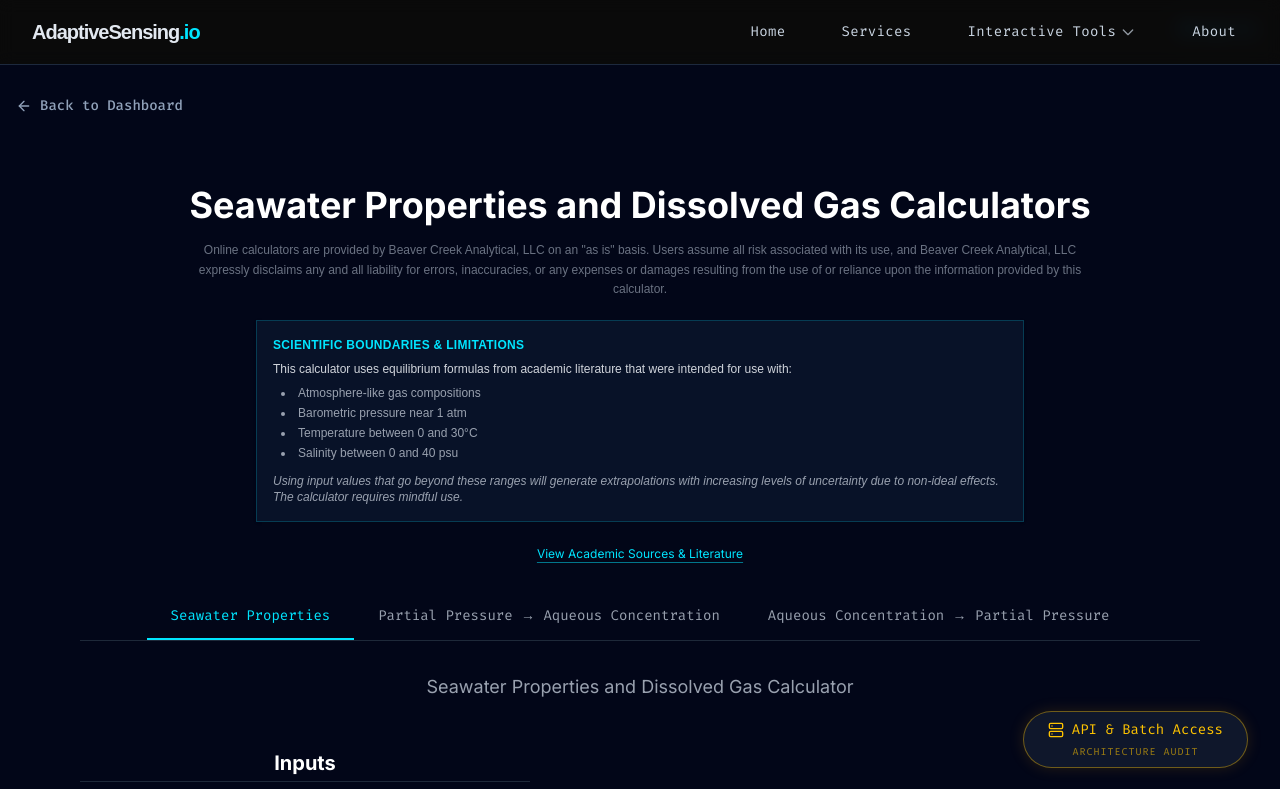
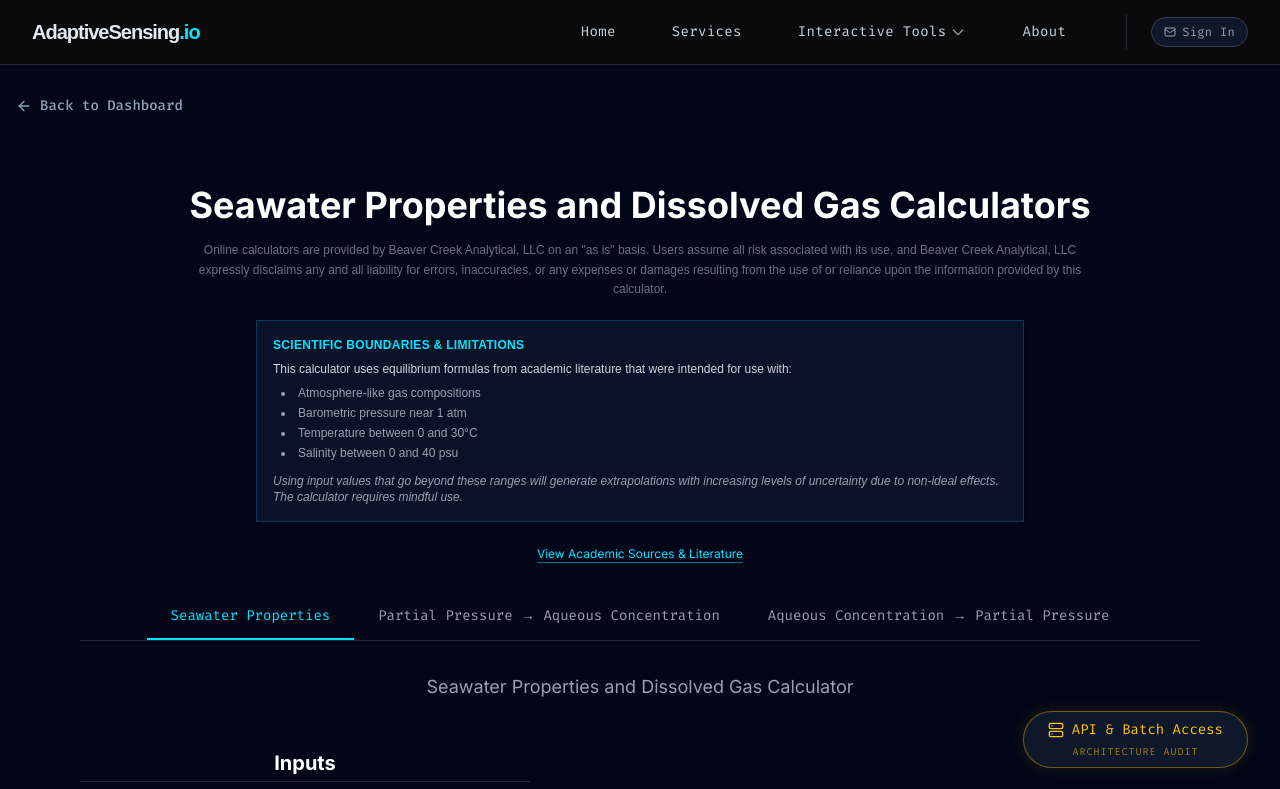
Before and after one commit to rbellAdapt/AdaptiveSensing_frontend, a Next.js app: page /dissolved-gas-calculators in a window 1280 px wide. Shown: the top 789 px of the page. Built offline with nearby package versions, Linux system fonts and the light colour scheme; no server answers.

Commit message:
feat(ui): migrated nextauth login components from floating wrapper directly into native layout navigation banner for universal visibility | 2026-04-19 12:08

```diff
--- a/src/components/AuthWrapper.tsx
+++ b/src/components/AuthWrapper.tsx
@@ -75,22 +75,7 @@ export function AuthWrapper({ children }: AuthWrapperProps) {
     <AuthContext.Provider value={{ triggerPaywall, triggerEnterpriseModal, triggerGeneralModal }}>
       <div className="relative w-full h-full min-h-screen">
 
-        {/* Status Indicator (Optional but good UX) */}
-        {isInteractiveToolRoute && (
-          <div className="absolute top-4 right-4 z-50 text-xs font-mono flex items-center border border-cyan/20 bg-slate-900/50 px-3 py-1 rounded-full backdrop-blur-md text-cyan/70">
-            {isAuthenticated ? (
-              <>
-                Logged in as {session?.user?.email}
-                <button onClick={() => signOut()} className="ml-3 text-slate-500 hover:text-red-400 focus:outline-none">Log Out</button>
-              </>
-            ) : (
-              <button onClick={() => signIn("google")} className="flex items-center hover:text-cyan transition-colors focus:outline-none">
-                <Mail className="h-3 w-3 mr-1.5" />
-                Sign In
-              </button>
-            )}
-          </div>
-        )}
+        {/* Status Indicator logic has been migrated natively into Navigation.tsx */}
 
         {/* The isolated Tool UI */}
         <div className={(showPaywall || showEnterpriseModal || showGeneralModal) ? "pointer-events-none blur-md transition-all duration-500 select-none opacity-50" : "transition-all duration-500"}>
--- a/src/components/ui/Navigation.tsx
+++ b/src/components/ui/Navigation.tsx
@@ -2,8 +2,11 @@
 
 import Link from 'next/link';
 import { useState, useRef } from 'react';
+import { useSession, signIn, signOut } from "next-auth/react";
+import { Mail } from "lucide-react";
 
 export default function Navigation() {
+  const { data: session, status } = useSession();
   const [isDropdownOpen, setIsDropdownOpen] = useState(false);
   const timeoutRef = useRef<NodeJS.Timeout | null>(null);
 
@@ -73,6 +76,23 @@ export default function Navigation() {
             <Link href="/about" className="text-slate-300 hover:text-cyan transition-colors px-3 py-2">
               About
             </Link>
+
+            {/* NextAuth Integrated Status */}
+            <div className="ml-4 flex items-center border-l border-slate-700/50 pl-6">
+              {status === "authenticated" ? (
+                <div className="flex items-center gap-3">
+                  <span className="text-xs font-mono text-cyan/70">{session?.user?.email}</span>
+                  <button onClick={() => signOut()} className="text-xs text-slate-500 hover:text-red-400 focus:outline-none transition-colors">
+                    Log Out
+                  </button>
+                </div>
+              ) : (
+                <button onClick={() => signIn("google")} className="flex items-center text-xs text-slate-400 hover:text-cyan transition-colors focus:outline-none bg-slate-900 border border-slate-700 px-3 py-1.5 rounded-full hover:border-cyan/50">
+                  <Mail className="h-3 w-3 mr-1.5" />
+                  Sign In
+                </button>
+              )}
+            </div>
           </div>
 
           {/* Mobile Menu Button */}
@@ -111,6 +131,23 @@ export default function Navigation() {
             </div>
 
             <Link href="/about" onClick={() => setIsMobileMenuOpen(false)} className="block px-3 py-3 rounded-md text-slate-300 hover:text-cyan hover:bg-slate-800 transition-colors mt-2 border-t border-slate-800 pt-2">About</Link>
+
+            {/* Mobile Auth Button */}
+            <div className="mt-2 text-xs border-t border-slate-800 pt-3 flex flex-col px-3">
+              {status === "authenticated" ? (
+                 <>
+                   <span className="text-cyan/70 mb-2 truncate">Logged in: {session?.user?.email}</span>
+                   <button onClick={() => { signOut(); setIsMobileMenuOpen(false); }} className="text-left py-2 font-bold text-slate-500 hover:text-red-400 transition-colors rounded-md hover:bg-slate-800 px-2 -mx-2">
+                     Log Out
+                   </button>
+                 </>
+              ) : (
+                 <button onClick={() => { signIn("google"); setIsMobileMenuOpen(false); }} className="flex items-center font-bold text-slate-400 hover:text-cyan transition-colors py-2 rounded-md hover:bg-slate-800 px-2 -mx-2">
+                   <Mail className="h-4 w-4 mr-2" />
+                   Sign In
+                 </button>
+              )}
+            </div>
           </div>
         </div>
       )}
```
Also changed, not shown: 1 other file (tests, documents, lock files or other folders).
